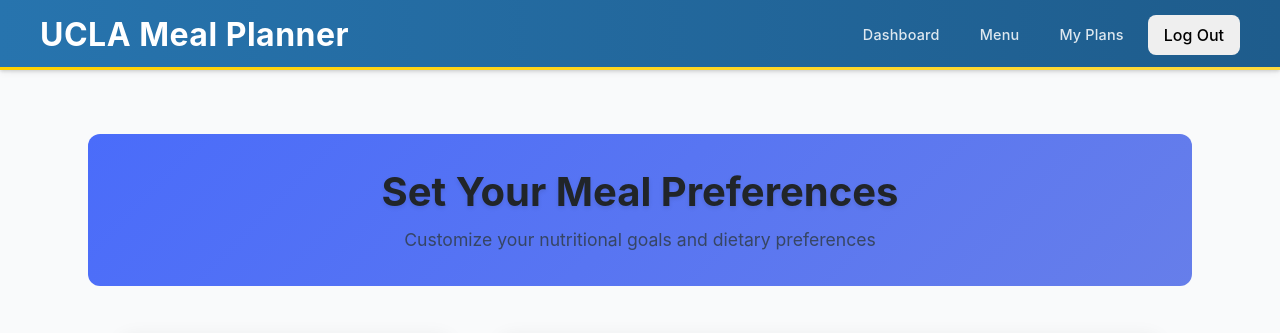
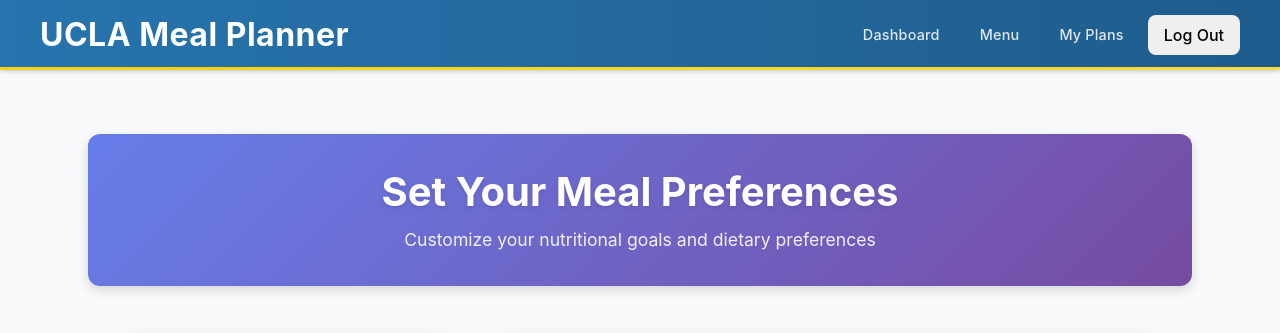
Before and after one commit to nilmeh/CS35L_Project, a React (Vite) app in the folder client/: page /preferences in a window 1280 px wide. Shown: the top 333 px of the page. Built offline with nearby package versions, Linux system fonts and the light colour scheme; no server answers; sample sign-in values are in the browser's storage.

Commit message:
Fixed styling on preferences page banner.

```diff
--- a/client/src/pages/PreferencesPage.css
+++ b/client/src/pages/PreferencesPage.css
@@ -11,11 +11,12 @@
   text-align: center;
   margin-bottom: 3rem;
   padding: 2rem 0;
-  background: linear-gradient(135deg, var(--primary) 0%, #667eea 100%);
-  border-radius: var(--border-radius-lg);
+  background: linear-gradient(135deg, #667eea 0%, #764ba2 100%);
+  border-radius: 12px;
   color: white;
   position: relative;
   overflow: hidden;
+  box-shadow: 0 4px 12px rgba(0, 0, 0, 0.15);
 }
 
 .preferences-header::before {
@@ -38,6 +39,7 @@
   font-size: 2.5rem;
   margin-bottom: 0.5rem;
   font-weight: 700;
+  color: white;
   text-shadow: 0 2px 4px rgba(0, 0, 0, 0.1);
   position: relative;
   z-index: 1;
@@ -47,6 +49,7 @@
   font-size: 1.1rem;
   opacity: 0.9;
   margin: 0;
+  color: white;
   position: relative;
   z-index: 1;
 }
```
Also changed, not shown: client/src/components/PreferencesForm.css (line endings or trailing spaces), client/src/pages/MenuPage.css (line endings or trailing spaces), client/src/pages/MyPlansPage.css (line endings or trailing spaces).
